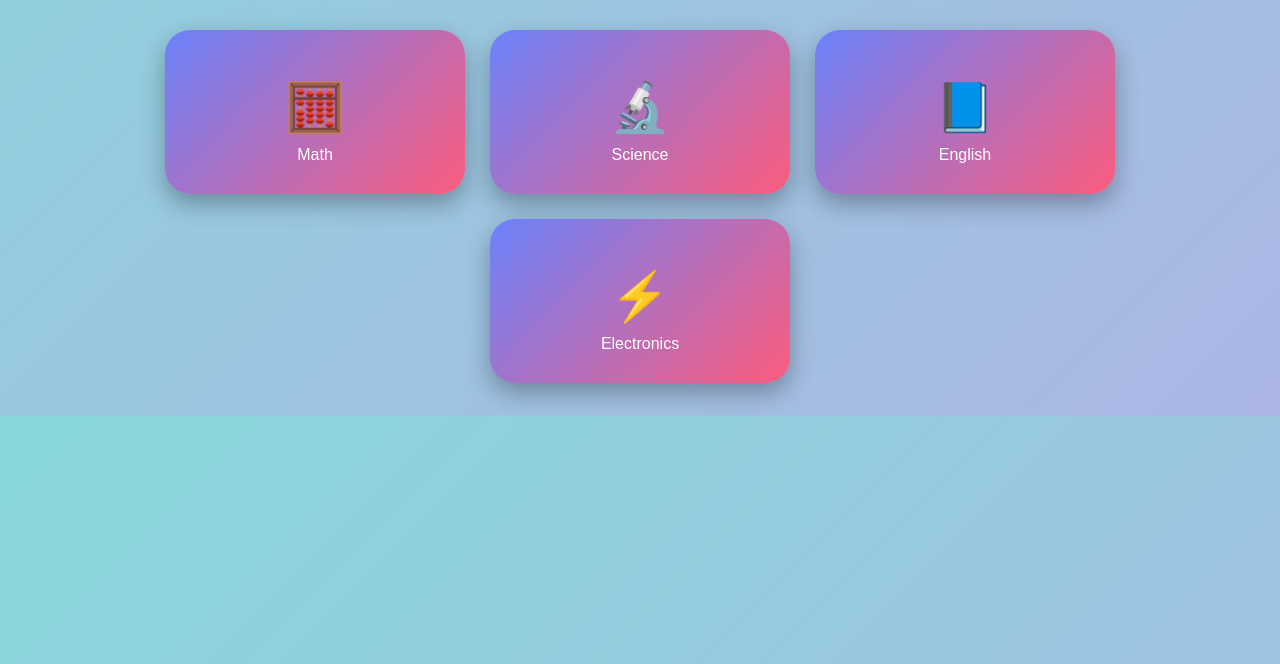
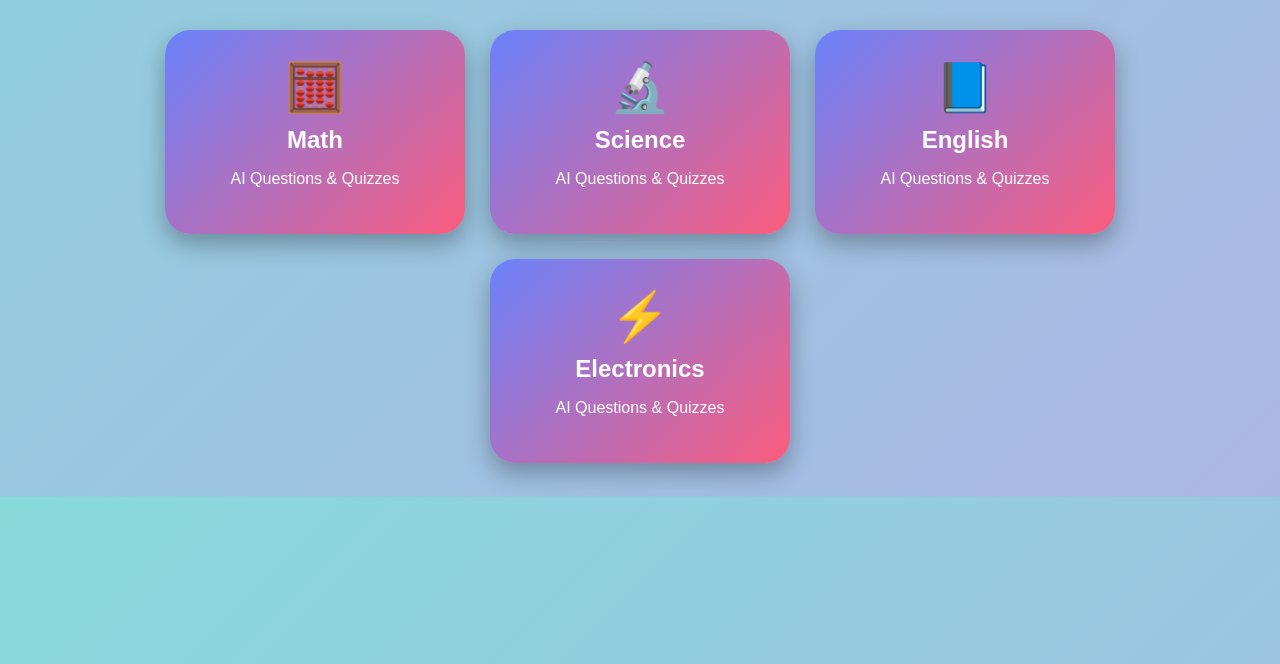
Before and after one commit to Karunyareddy49/smart-study-buddy, a Flask app: page / in a window 1280 px wide. Shown: the part 136-800 px from the top of the page. Run offline with Flask 3, Linux system fonts and the light colour scheme.

Commit message:
git add templates/home.html git commit -m "FIX: home.html variable mismatch sub=subject" git push

```diff
--- a/templates/home.html
+++ b/templates/home.html
@@ -3,7 +3,6 @@
 <head>
     <meta charset="UTF-8">
     <title>Smart Study Buddy</title>
-
     <style>
         body {
             margin: 0;
@@ -12,12 +11,10 @@
             background-size: 200% 200%;
             animation: gradientMove 6s infinite alternate;
         }
-
         @keyframes gradientMove {
             0% { background-position: left top; }
             100% { background-position: right bottom; }
         }
-
         header {
             text-align: center;
             padding: 40px;
@@ -25,7 +22,6 @@
             font-weight: bold;
             color: white;
         }
-
         .container {
             display: flex;
             flex-wrap: wrap;
@@ -33,7 +29,6 @@
             gap: 25px;
             padding: 30px;
         }
-
         .card {
             width: 260px;
             padding: 30px 20px;
@@ -45,35 +40,26 @@
             text-decoration: none;
             transition: transform 0.35s ease, box-shadow 0.35s ease;
         }
-
         .card:hover {
             transform: translateY(-10px) scale(1.05);
             box-shadow: 0 18px 40px rgba(0,0,0,0.4);
         }
-
-        .icon {
-            font-size: 3rem;
-            margin-bottom: 10px;
-        }
-
-        .title {
-            font-size: 1.5rem;
-            font-weight: bold;
-        }
+        .icon { font-size: 3rem; margin-bottom: 10px; }
+        .title { font-size: 1.5rem; font-weight: bold; }
     </style>
+</head>
 <body>
 <header>🤖 Smart Study Buddy</header>
     <div class="container">
     {% set icons = ["🧮","🔬","📘","⚡"] %}
     {% for sub in subjects %}
-       <a class="card" href="{{ url_for('subject_page', sub=subject) }}">
-            <h2>{{ subject }}</h2>
+       <!-- ✅ FIXED: Consistent 'sub' variable + correct url_for parameter -->
+       <a class="card" href="{{ url_for('subject_page', sub=sub) }}">
             <div class="icon">{{ icons[loop.index0 % icons|length] }}</div>
-            <div class="text">{{ sub }}</div>
+            <div class="title">{{ sub }}</div>
+            <p>AI Questions & Quizzes</p>
         </a>
     {% endfor %}
-
-
-</div>
+    </div>
 </body>
 </html>
```
